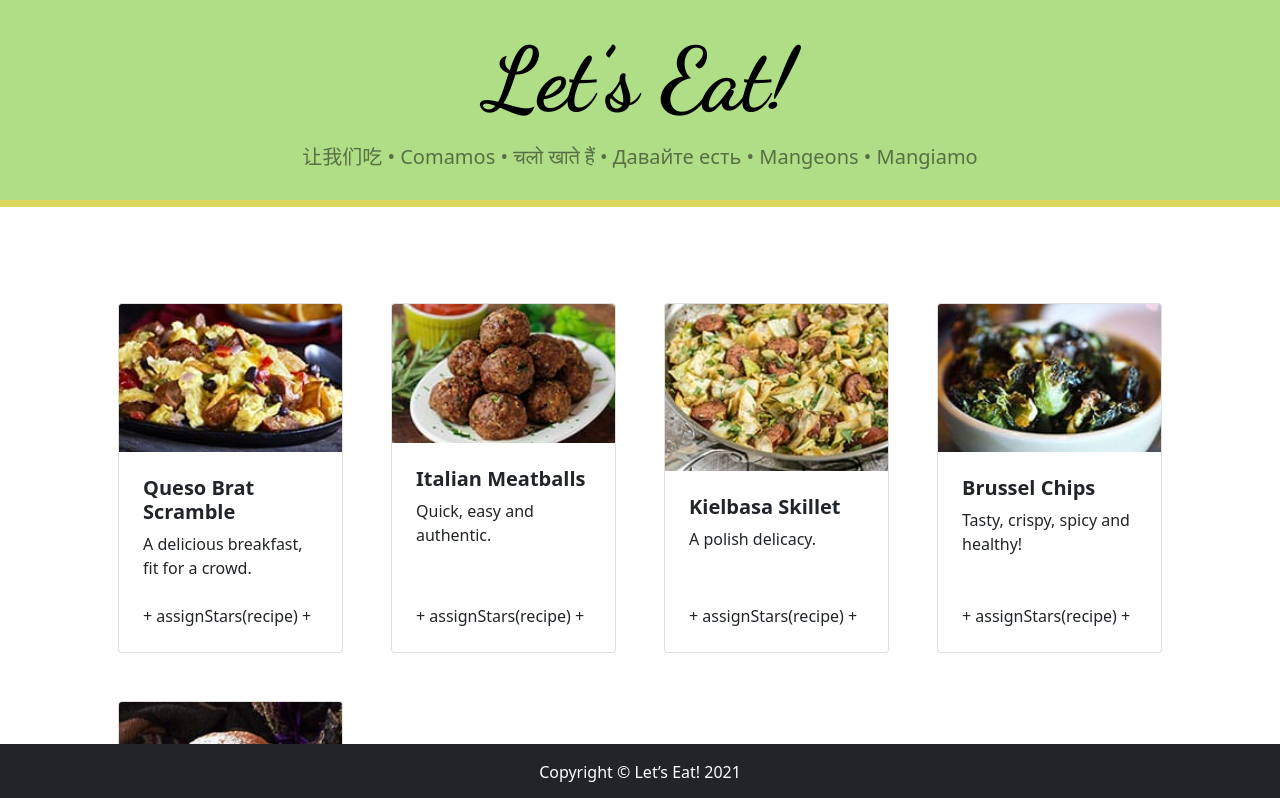
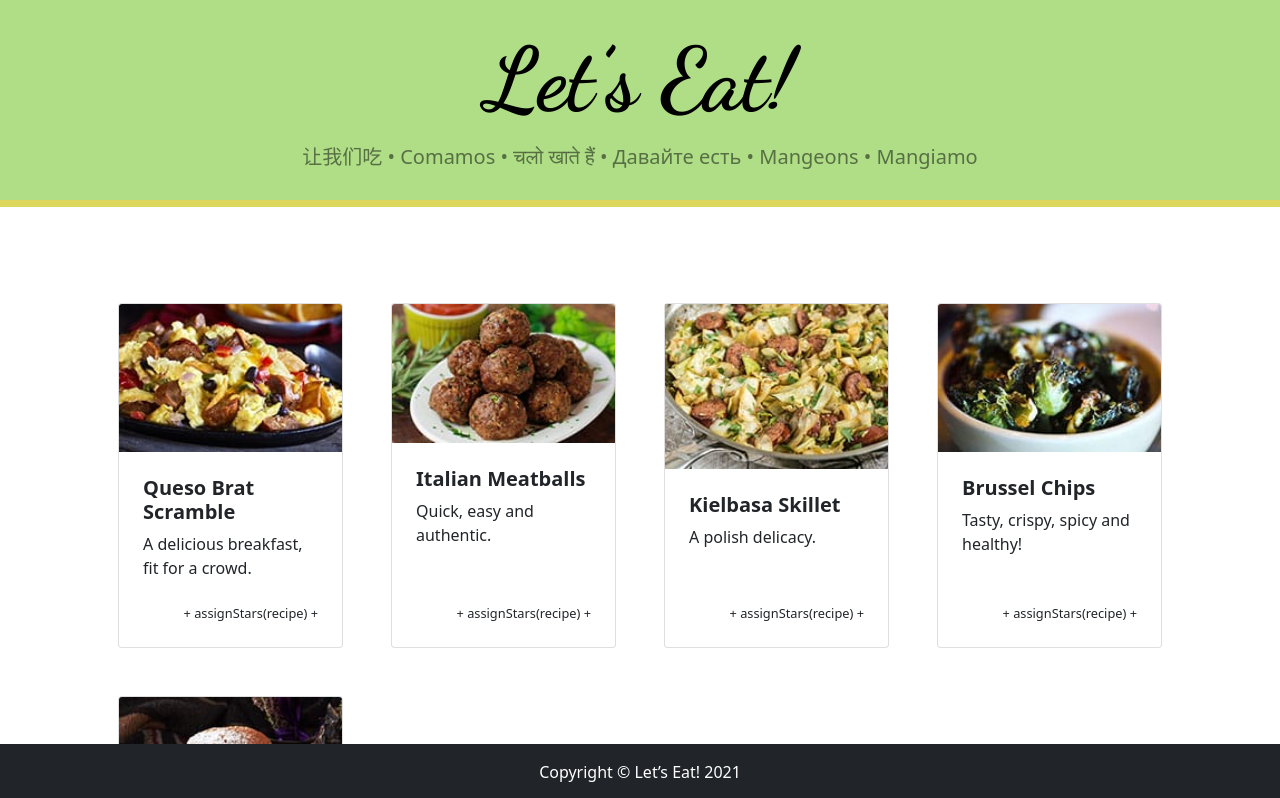
Before and after one commit to brad-hartwig/lets-eat, a React (Create React App) app: page / in a window 1280 px wide. Shown: the top 798 px of the page. Built offline with nearby package versions, Linux system fonts and the light colour scheme.

Commit message:
add css to assets; add fontawesome

```diff
--- a/package.json
+++ b/package.json
@@ -3,6 +3,10 @@
   "version": "0.1.0",
   "private": true,
   "dependencies": {
+    "@fortawesome/fontawesome-svg-core": "^1.2.36",
+    "@fortawesome/free-regular-svg-icons": "^5.15.4",
+    "@fortawesome/free-solid-svg-icons": "^5.15.4",
+    "@fortawesome/react-fontawesome": "^0.1.16",
     "@testing-library/jest-dom": "^5.16.1",
     "@testing-library/react": "^12.1.2",
     "@testing-library/user-event": "^13.5.0",
--- a/src/Asset.js
+++ b/src/Asset.js
@@ -23,7 +23,7 @@ const Asset = () => {
     getRecipesData()
   },[])
 
-  const recipesHTML = recipesData.map((recipe, index) => {
+  const recipesHTML = recipesData && recipesData.length>0 && recipesData.map((recipe, index) => {
     return(
       <div key={index} className="col mb-5 card-wrap" data-uuid={recipe.uuid}>
         <div className="card h-100">
--- a/src/Asset.sass
+++ b/src/Asset.sass
@@ -0,0 +1,18 @@
+.card:hover
+  box-shadow: 2px 2px 10px 5px #ddd
+  cursor: pointer
+
+.card-img-wrap
+  display: flex
+  justify-content: center
+  width: 100%
+  max-height: 165px
+  overflow: hidden
+  align-items: center
+
+.recipe-rating
+  font-size: .8rem
+  text-align: right
+
+.recipe-rating i
+  color: #ded75d
--- a/src/AssetWrap.js
+++ b/src/AssetWrap.js
@@ -7,7 +7,6 @@ const AssetWrap = () => {
     <section className="py-5">
       <div className="container px-4 px-lg-5 mt-5">
         <div className="row gx-4 gx-lg-5 row-cols-2 row-cols-md-3 row-cols-xl-4 recipe-cards">
-          {/* recipe cards inserted; Asset.js */}
           <Asset />
         </div>
       </div>
--- a/src/Footer.js
+++ b/src/Footer.js
@@ -1,4 +1,4 @@
-import React from 'react'
+import React from 'react';
 import './Footer.sass';
 
 const Footer = () => {
--- a/src/Header.js
+++ b/src/Header.js
@@ -1,4 +1,4 @@
-import React from 'react'
+import React from 'react';
 import './Header.sass';
 
 const Header = () => {
```
Also changed, not shown: 1 other file (tests, documents, lock files or other folders).
